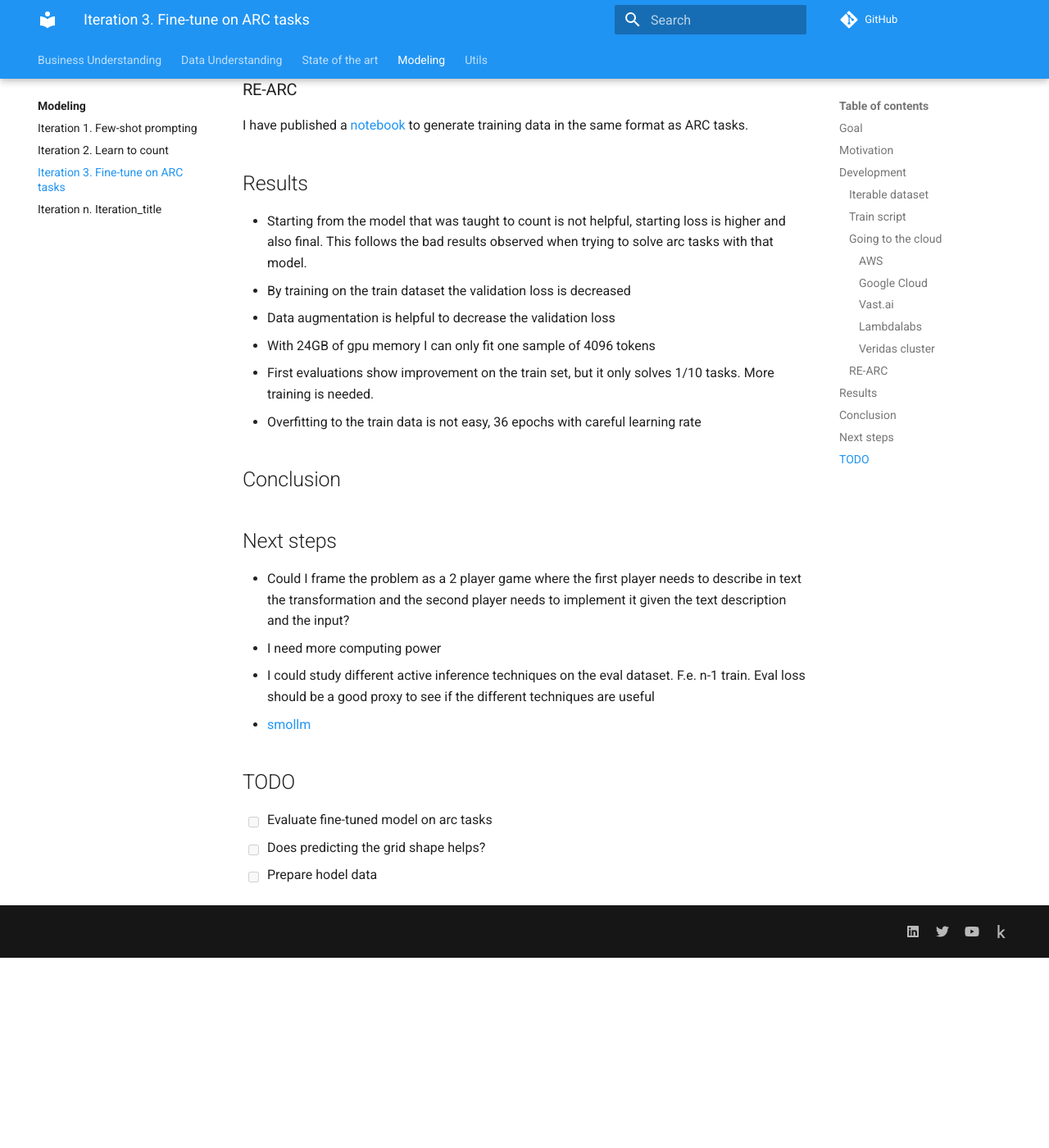
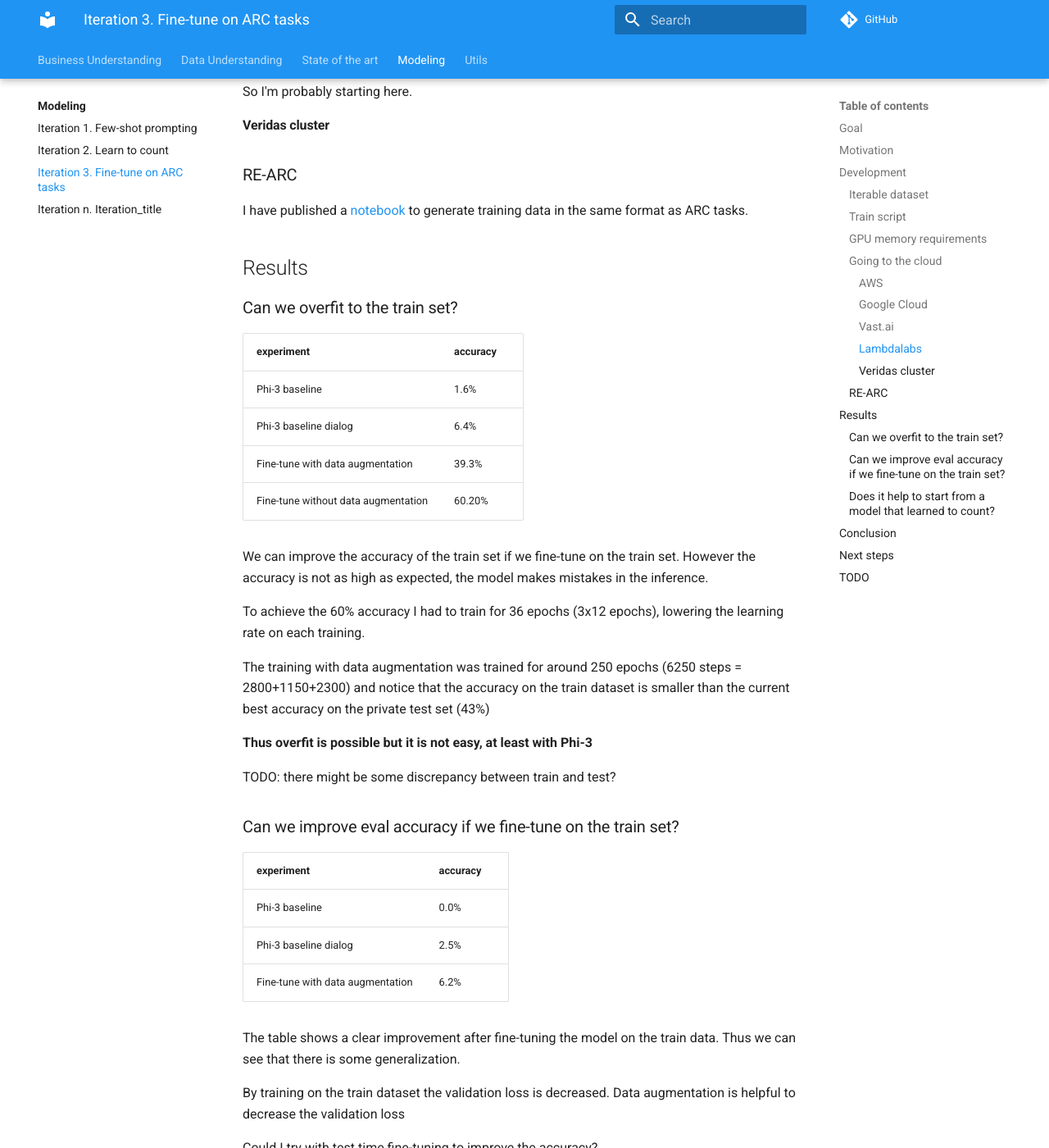
Before and after one commit to zhengjunyao-work/arc24, an MkDocs documentation site: the page built from docs/modeling/Iteration_03_fine-tune_on_arc.md, in a window 1280 px wide and 1400 px high, scrolled down 1861 px. Shown: the whole window at 82% size. Built offline with MkDocs 1.6.1 and Material for MkDocs 9.7.7, drawn with Linux system fonts in a browser that asks for light colours; comment, search, counter and statistics services are not loaded; before the commit the page ends 3029 px from its top, so only the background shows below that; some of the changed text lies outside the part shown.

Commit message:
improved documentation

```diff
--- a/docs/modeling/Iteration_03_fine-tune_on_arc.md
+++ b/docs/modeling/Iteration_03_fine-tune_on_arc.md
@@ -44,6 +44,10 @@ I have concerns about the memory usage. When training to learn to count the numb
 
 TODO: color swap (does it have sense?) or to remap the colors on each task
 
+### GPU memory requirements
+
+With 2x24GB of gpu memory I can only fit one sample of 4096 tokens
+
 ### Going to the cloud
 
 #### AWS
@@ -75,13 +79,52 @@ I have published a [notebook](https://www.kaggle.com/code/ironbar/generate-train
 
 ## Results
 
-- Starting from the model that was taught to count is not helpful, starting loss is higher and also final.
-  This follows the bad results observed when trying to solve arc tasks with that model.
-- By training on the train dataset the validation loss is decreased
-- Data augmentation is helpful to decrease the validation loss
-- With 24GB of gpu memory I can only fit one sample of 4096 tokens
-- First evaluations show improvement on the train set, but it only solves 1/10 tasks. More training is needed.
-- Overfitting to the train data is not easy, 36 epochs with careful learning rate
+### Can we overfit to the train set?
+
+| experiment                          | accuracy |
+|-------------------------------------|----------|
+| Phi-3 baseline                      | 1.6%     |
+| Phi-3 baseline dialog               | 6.4%     |
+| Fine-tune with data augmentation    | 39.3%    |
+| Fine-tune without data augmentation | 60.20%   |
+
+We can improve the accuracy of the train set if we fine-tune on the train set. However the accuracy
+is not as high as expected, the model makes mistakes in the inference.
+
+To achieve the 60% accuracy I had to train for 36 epochs (3x12 epochs), lowering the learning rate on
+each training.
+
+The training with data augmentation was trained for around 250 epochs (6250 steps = 2800+1150+2300)
+and notice that the accuracy on the train dataset is smaller than the current best accuracy on the
+private test set (43%)
+
+**Thus overfit is possible but it is not easy, at least with Phi-3**
+
+TODO: there might be some discrepancy between train and test?
+
+### Can we improve eval accuracy if we fine-tune on the train set?
+
+| experiment                       | accuracy |
+|----------------------------------|----------|
+| Phi-3 baseline                   | 0.0%     |
+| Phi-3 baseline dialog            | 2.5%     |
+| Fine-tune with data augmentation | 6.2%     |
+
+The table shows a clear improvement after fine-tuning the model on the train data. Thus we can
+see that there is some generalization.
+
+By training on the train dataset the validation loss is decreased. Data augmentation is helpful to decrease the validation loss
+
+Could I try with test time fine-tuning to improve the accuracy?
+
+### Does it help to start from a model that learned to count?
+
+Starting from the model that was taught to count is not helpful, starting loss is higher and also final.
+This follows the bad results observed when trying to solve arc tasks with that model. Thus it seems
+that doing a previous fine-tuning in count tasks is not helpful. Maybe a single stage fine-tuning
+could be better.
+
+![train metrics](res/2024-08-01-13-11-22.png)
 
 ## Conclusion
 
@@ -95,6 +138,8 @@ I have published a [notebook](https://www.kaggle.com/code/ironbar/generate-train
 
 ## TODO
 
-- [ ] Evaluate fine-tuned model on arc tasks
+- [ ] Verify that training and evaluation is the same
+- [x] Evaluate fine-tuned model on arc tasks
 - [ ] Does predicting the grid shape helps?
-- [ ] Prepare hodel data
+- [x] Prepare hodel data
+- [ ] Try again with the iterable dataset: https://huggingface.co/docs/trl/en/sft_trainer#trl.trainer.ConstantLengthDataset
```
Also changed, not shown: docs/modeling/res/2024-08-01-13-11-22.png (added).
